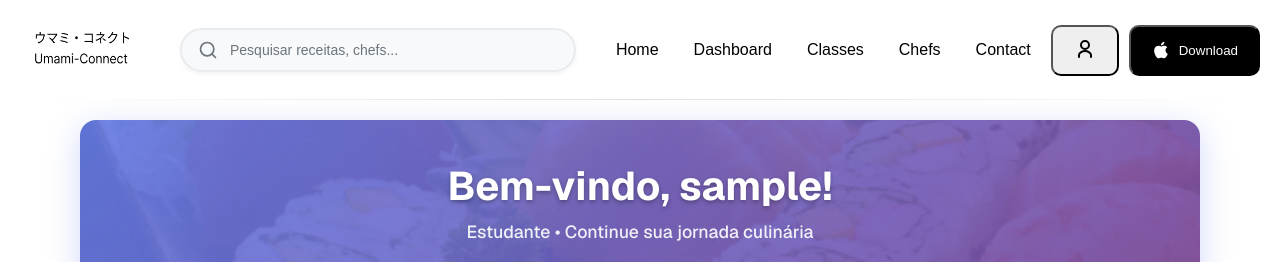
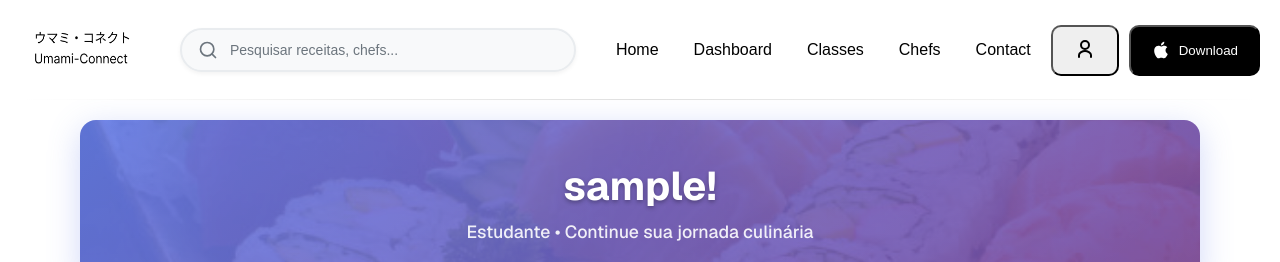
Before and after one commit to JoaoPiedade07/umami-connect, a Next.js app: page /dashboard in a window 1280 px wide. Shown: the top 262 px of the page. Built offline with nearby package versions, Linux system fonts and the light colour scheme; no server answers; sample sign-in values are in the browser's storage.

Commit message:
Update page.tsx

```diff
--- a/src/app/dashboard/page.tsx
+++ b/src/app/dashboard/page.tsx
@@ -18,7 +18,7 @@ export default async function DashboardPage() {
       <main className={styles.main}>
         {/* Dashboard Header */}
         <div className={styles.dashboardHeader}>
-          <h1>Bem-vindo, {user?.username}!</h1>
+          <h1>{user?.username}!</h1>
           <p>Estudante • Continue sua jornada culinária</p>
         </div>
 
```
